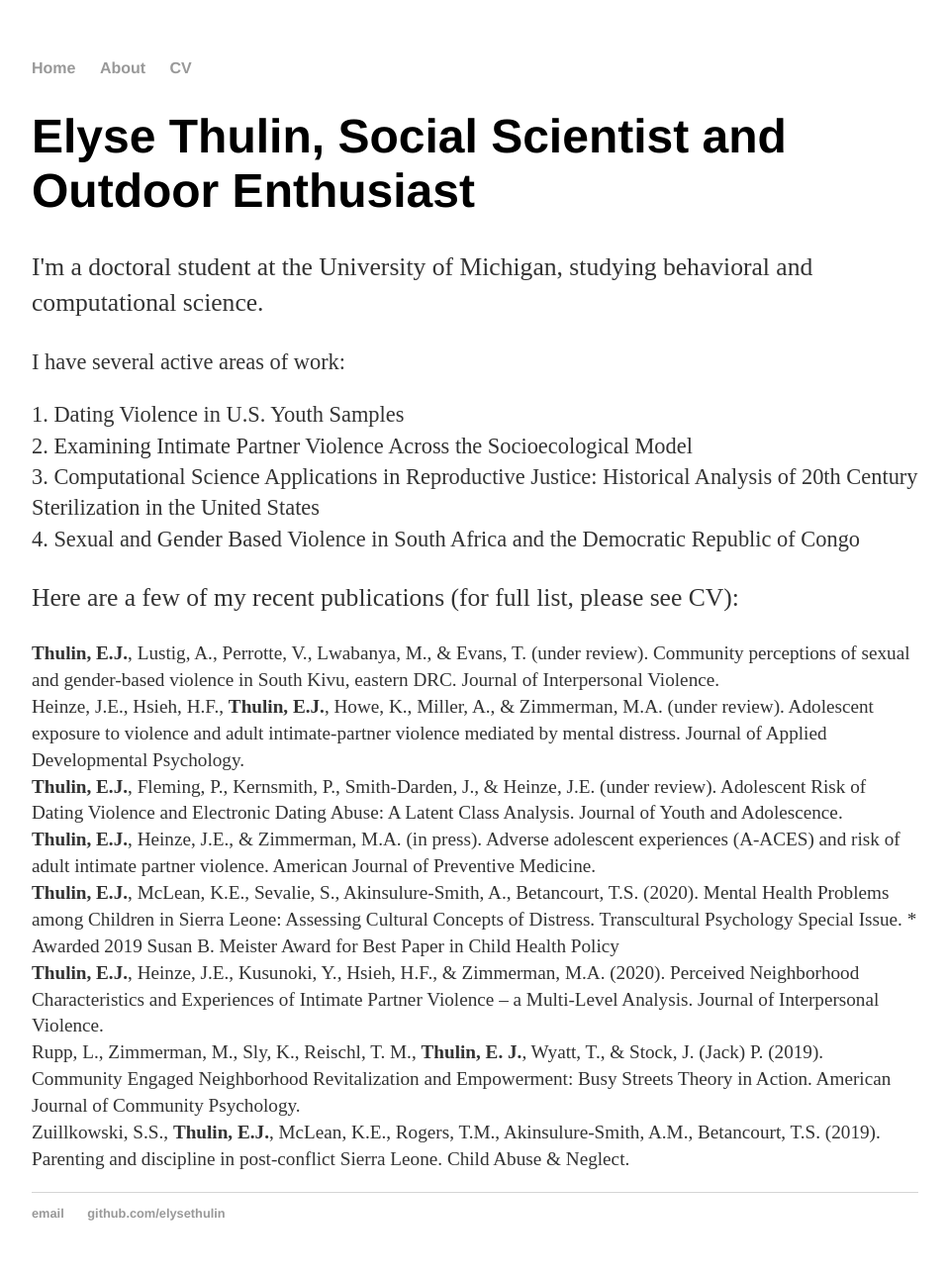
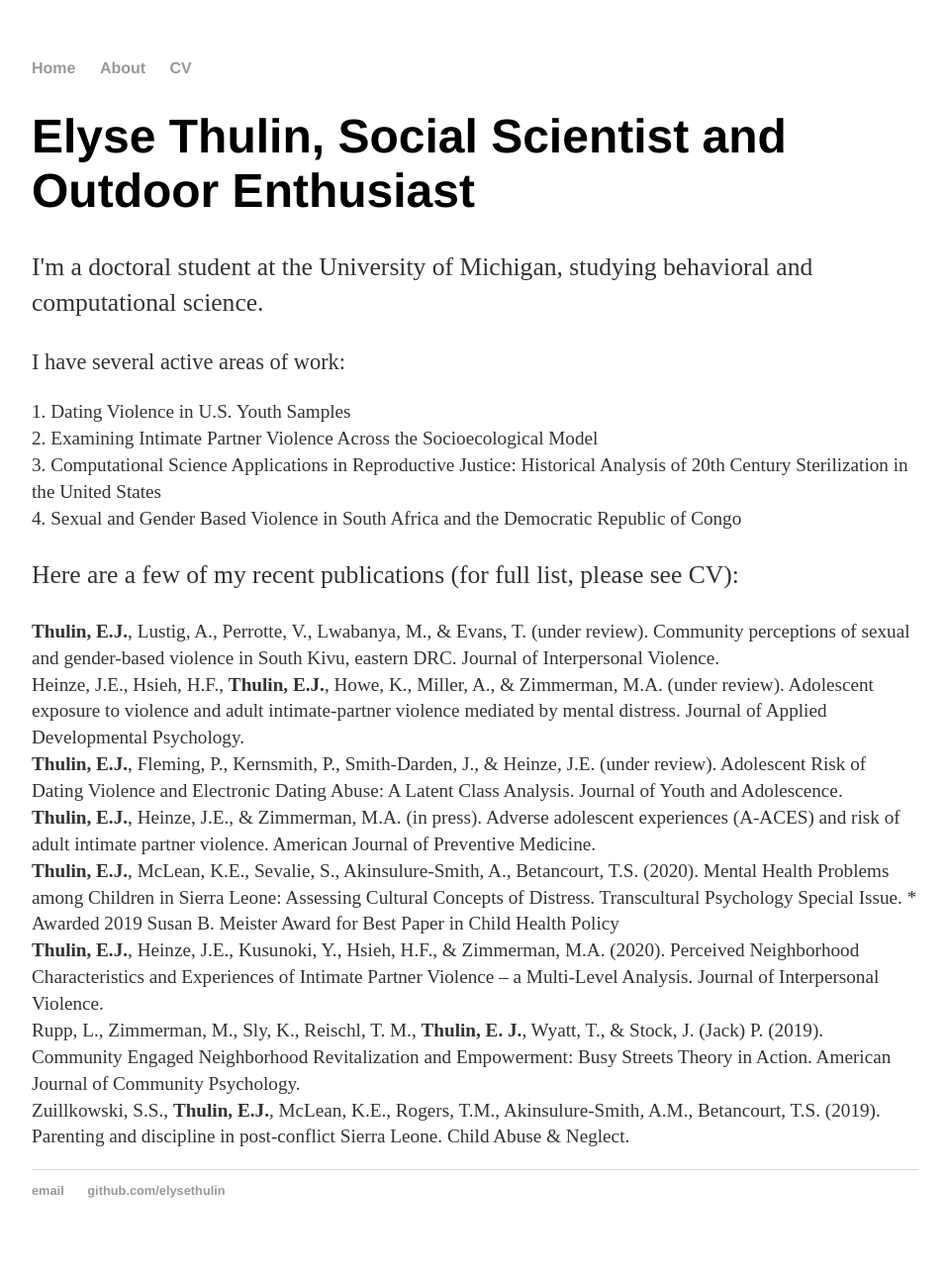
Before and after one commit to elysethulin/elysethulin.github.io, a Jekyll site: the page built from index.html, in a window 1280 px wide. Shown: the whole page at 99% size, without its empty margins (160-1117 px from the left). Built offline with Jekyll 4.4.1, drawn with Linux system fonts in a browser that asks for light colours; after the commit the page ends 1270 px from its top, so only the background shows below that.

Commit message:
Update index.html

```diff
--- a/index.html
+++ b/index.html
@@ -6,7 +6,7 @@ title: Elyse Thulin, Social Scientist and Outdoor Enthusiast
 	<h1>Elyse Thulin, Social Scientist and Outdoor Enthusiast</h1>
 		<p style="font-size:160%;">I'm a doctoral student at the University of Michigan, studying behavioral and computational science.</p>
 		<p style="font-size:140%;">I have several active areas of work:
-			<p style="font-size:140%;"> 1. Dating Violence in U.S. Youth Samples
+			<p style="font-size:120%;"> 1. Dating Violence in U.S. Youth Samples
 			<br> 2. Examining Intimate Partner Violence Across the Socioecological Model
 			<br> 3. Computational Science Applications in Reproductive Justice: Historical Analysis of 20th Century Sterilization in the United States
 			<br> 4. Sexual and Gender Based Violence in South Africa and the Democratic Republic of Congo </p>
```
